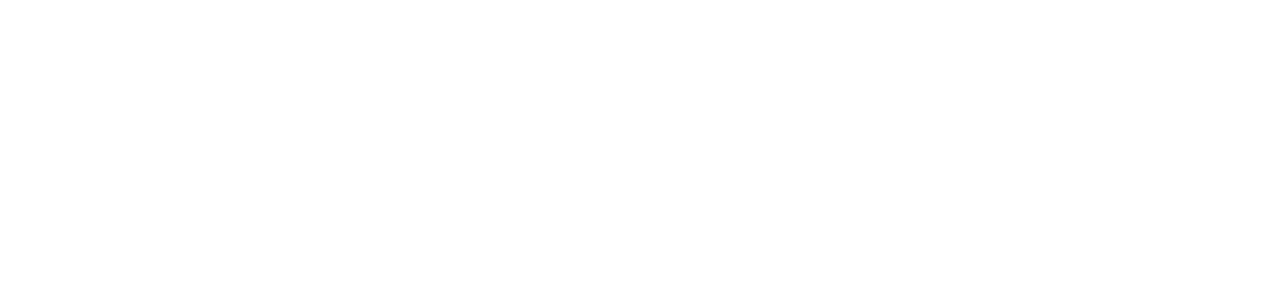
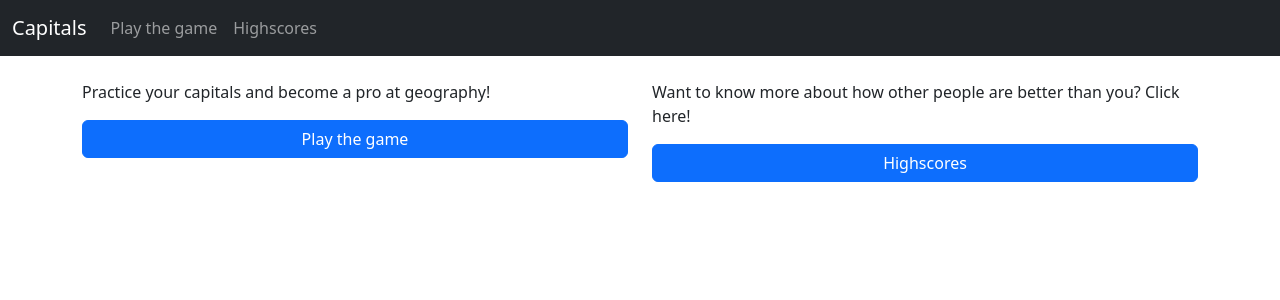
Before and after one commit to r0302772/react-js-les-3-single-page-applications, a React (Vite) app in the folder react-js-les-3-single-page-applications/: page / in a window 1280 px wide. Shown: the top 300 px of the page. Built offline with nearby package versions, Linux system fonts and the light colour scheme.

Commit message:
added navbar, updated main and home

```diff
--- a/react-js-les-3-single-page-applications/src/main.jsx
+++ b/react-js-les-3-single-page-applications/src/main.jsx
@@ -3,13 +3,18 @@
 import 'bootstrap/dist/css/bootstrap.min.css'
 import {BrowserRouter} from "react-router-dom";
 import Routing from "./routing.jsx";
+import NavbarBootstrap from "./navbar";
+import {Container} from "react-bootstrap";
 
 const root = ReactDOM.createRoot(document.getElementById('root'))
 
 root.render(
     <StrictMode>
         <BrowserRouter>
-            <Routing/>
+            <NavbarBootstrap/>
+            <Container className={"mt-4"}>
+                <Routing/>
+            </Container>
         </BrowserRouter>
     </StrictMode>
 )
--- /dev/null
+++ b/react-js-les-3-single-page-applications/src/navbar.jsx
@@ -0,0 +1,24 @@
+import {Container, Nav, Navbar} from "react-bootstrap";
+import {LinkContainer} from "react-router-bootstrap";
+
+const NavbarBootstrap = () => {
+    return (
+        <Navbar bg="dark" variant="dark">
+            <Container fluid>
+                <LinkContainer to={"/"}>
+                    <Navbar.Brand>Capitals</Navbar.Brand>
+                </LinkContainer>
+                <Nav className="me-auto">
+                    <LinkContainer to={"/game"}>
+                        <Nav.Link>Play the game</Nav.Link>
+                    </LinkContainer>
+                    <LinkContainer to={"/highscores"}>
+                        <Nav.Link>Highscores</Nav.Link>
+                    </LinkContainer>
+                </Nav>
+            </Container>
+        </Navbar>
+    )
+}
+
+export default NavbarBootstrap;
--- a/react-js-les-3-single-page-applications/src/pages/home/home.jsx
+++ b/react-js-les-3-single-page-applications/src/pages/home/home.jsx
@@ -1,7 +1,28 @@
+import {Button, Col, Row} from "react-bootstrap";
+import {useNavigate} from "react-router-dom";
+
 const Home = () => {
+    const navigate = useNavigate()
+
     return (
-        <>
-        </>
+        <Row>
+            <Col>
+                <p> Practice your capitals and become a pro at geography!</p>
+                <div className={"d-grid gap-2"}>
+                    <Button variant={"primary"} onClick={() => navigate("/game")}>
+                        Play the game
+                    </Button>
+                </div>
+            </Col>
+            <Col>
+                <p>Want to know more about how other people are better than you? Click here!</p>
+                <div className={"d-grid gap-2"}>
+                    <Button variant={"primary"} onClick={() => navigate("/highscores")}>
+                        Highscores
+                    </Button>
+                </div>
+            </Col>
+        </Row>
     )
 }
 
```
